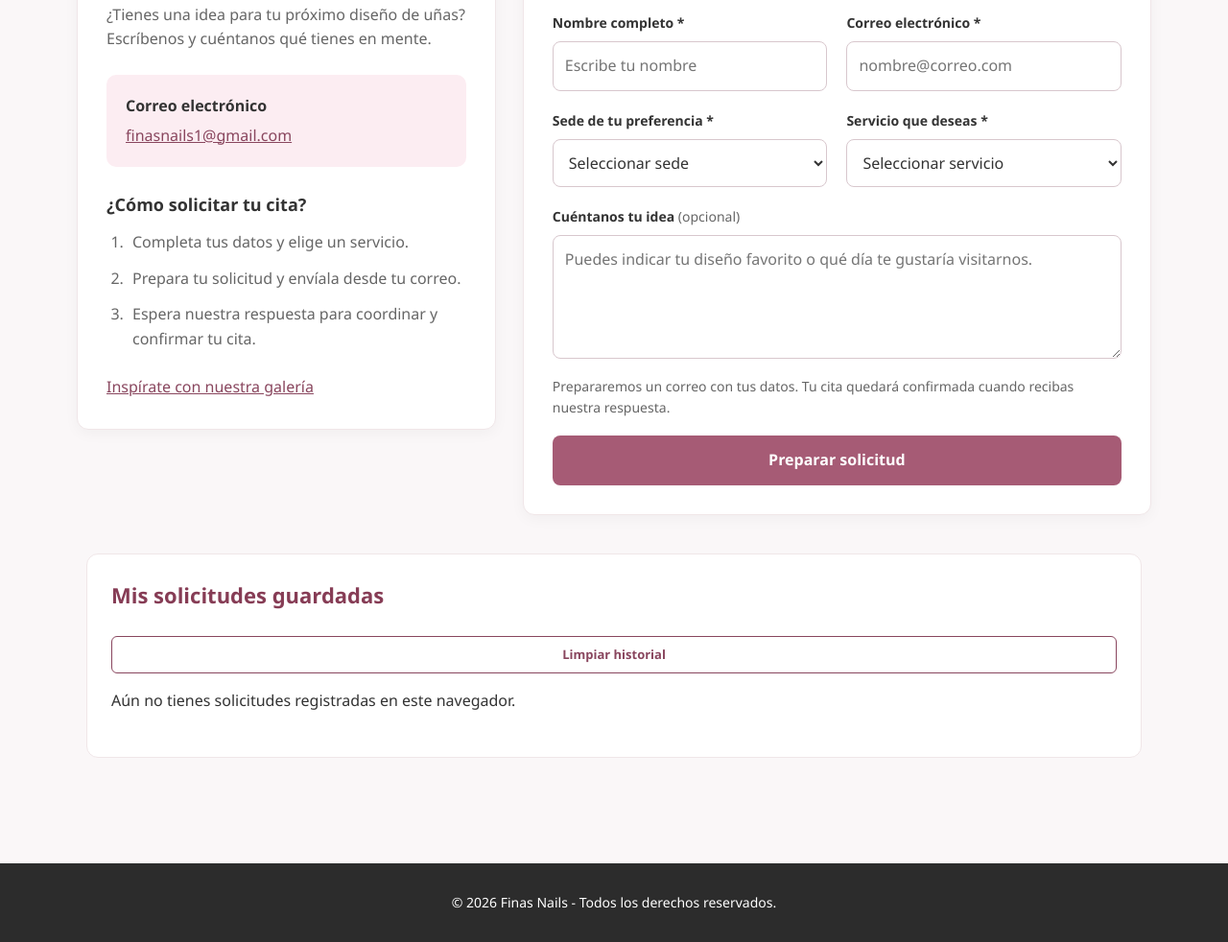
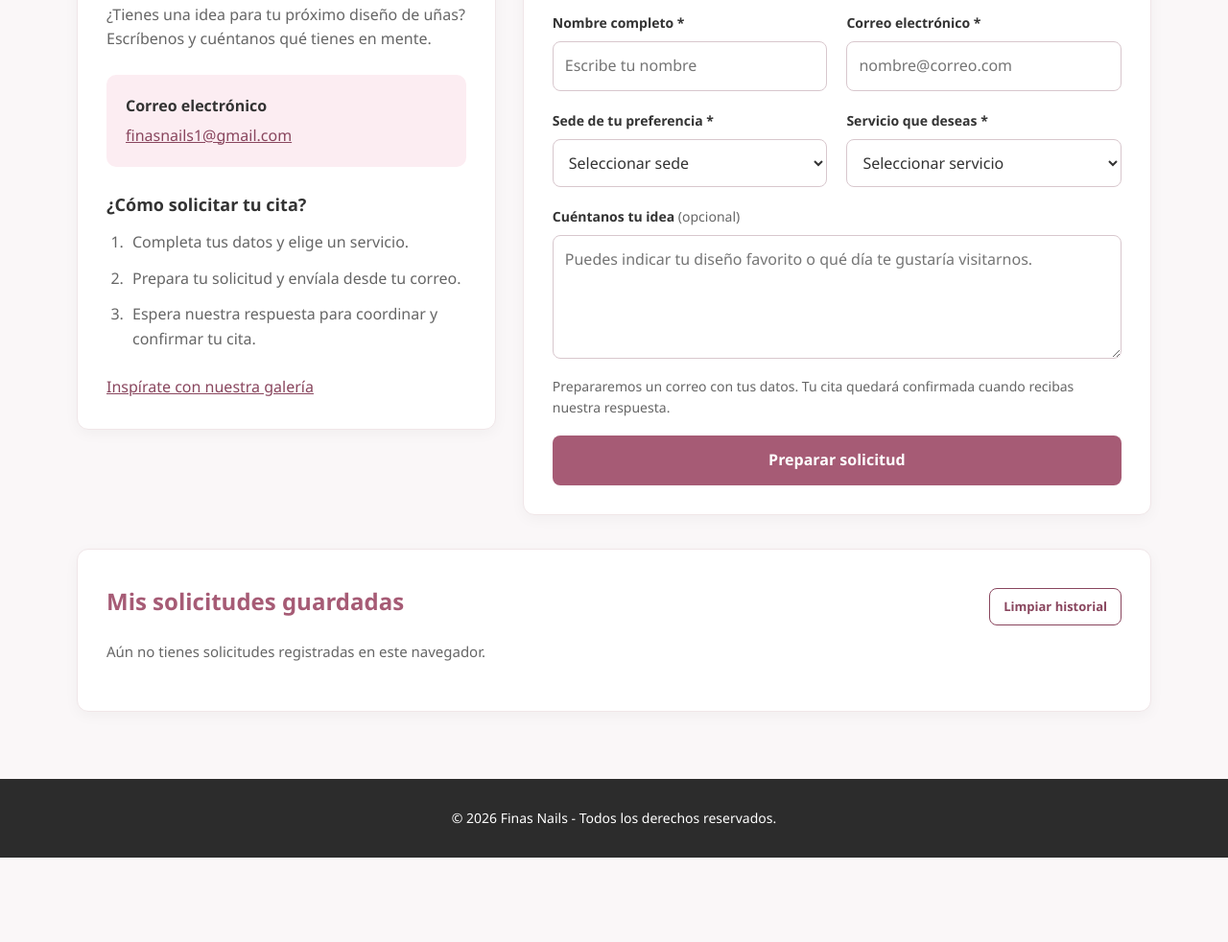
Before and after one commit to melanibautistajimenez/tpw-grupo01, a plain HTML site: page pages/contacto.html in a window 1280 px wide. Shown: the part 491-1473 px from the top of the page at 96% size. After the commit the page ends 1385 px from the top, so only its background shows below. Drawn offline with Linux system fonts and the light colour scheme.

Commit message:
Refactor styles for historial-citas section
Updated styles for the appointment history section, including margin, padding, background color, border radius, and box shadow. Adjusted font sizes and added a help text style.

```diff
--- a/css/contacto.css
+++ b/css/contacto.css
@@ -301,14 +301,15 @@ footer p {
         grid-template-columns: minmax(0, 1fr);
     }
 }
+
 /* Sección Historial de Citas (localStorage) */
 .historial-citas {
-  max-width: 1100px;
-  margin: 40px auto;
-  padding: 25px;
+    margin-top: 35px;
+    padding: 30px;
     background-color: var(--color-card-bg);
     border: 1px solid var(--border-color);
-  border-radius: 12px;
+    border-radius: var(--radius-card);
+    box-shadow: var(--shadow-card);
 }
 
 .historial-cabecera {
@@ -321,9 +322,15 @@ footer p {
 }
 
 .historial-cabecera h2 {
-  color: var(--color-brand-deep);
+    color: var(--color-primary-dark);
     margin: 0;
-  font-size: 22px;
+    font-size: 24px;
+}
+
+.texto-ayuda {
+    margin: 0;
+    color: var(--color-text-muted);
+    font-size: 15px;
 }
 
 .grid-solicitudes {
@@ -336,7 +343,7 @@ footer p {
 .tarjeta-cita {
     background-color: var(--color-bg);
     border: 1px solid var(--color-border-accent);
-  border-radius: 10px;
+    border-radius: var(--radius-medium);
     padding: 18px;
     display: flex;
     flex-direction: column;
@@ -372,14 +379,17 @@ footer p {
 
 .btn-eliminar-cita,
 .btn-secundario {
+    width: auto;
+    align-self: flex-start;
     margin-top: 10px;
-  padding: 8px 12px;
+    padding: 8px 14px;
     border: 1px solid var(--color-accent-strong);
     background-color: transparent;
     color: var(--color-accent-strong);
-  border-radius: 6px;
+    border-radius: var(--radius-control);
     cursor: pointer;
     font-size: 13px;
+    font-weight: 600;
     transition: background-color 0.2s, color 0.2s;
 }
 
```
Lines whose indentation alone changed are shown as unchanged.
